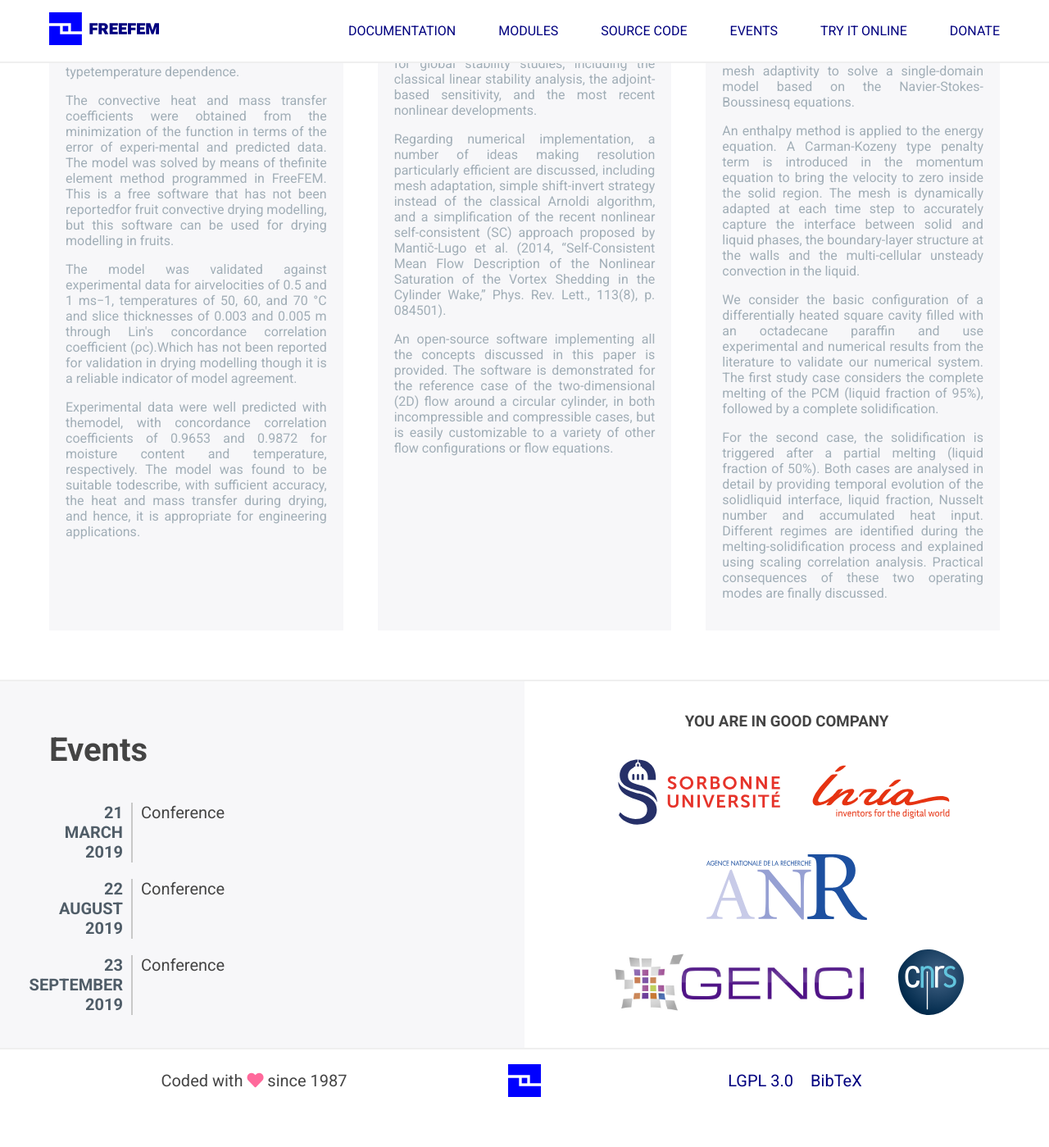
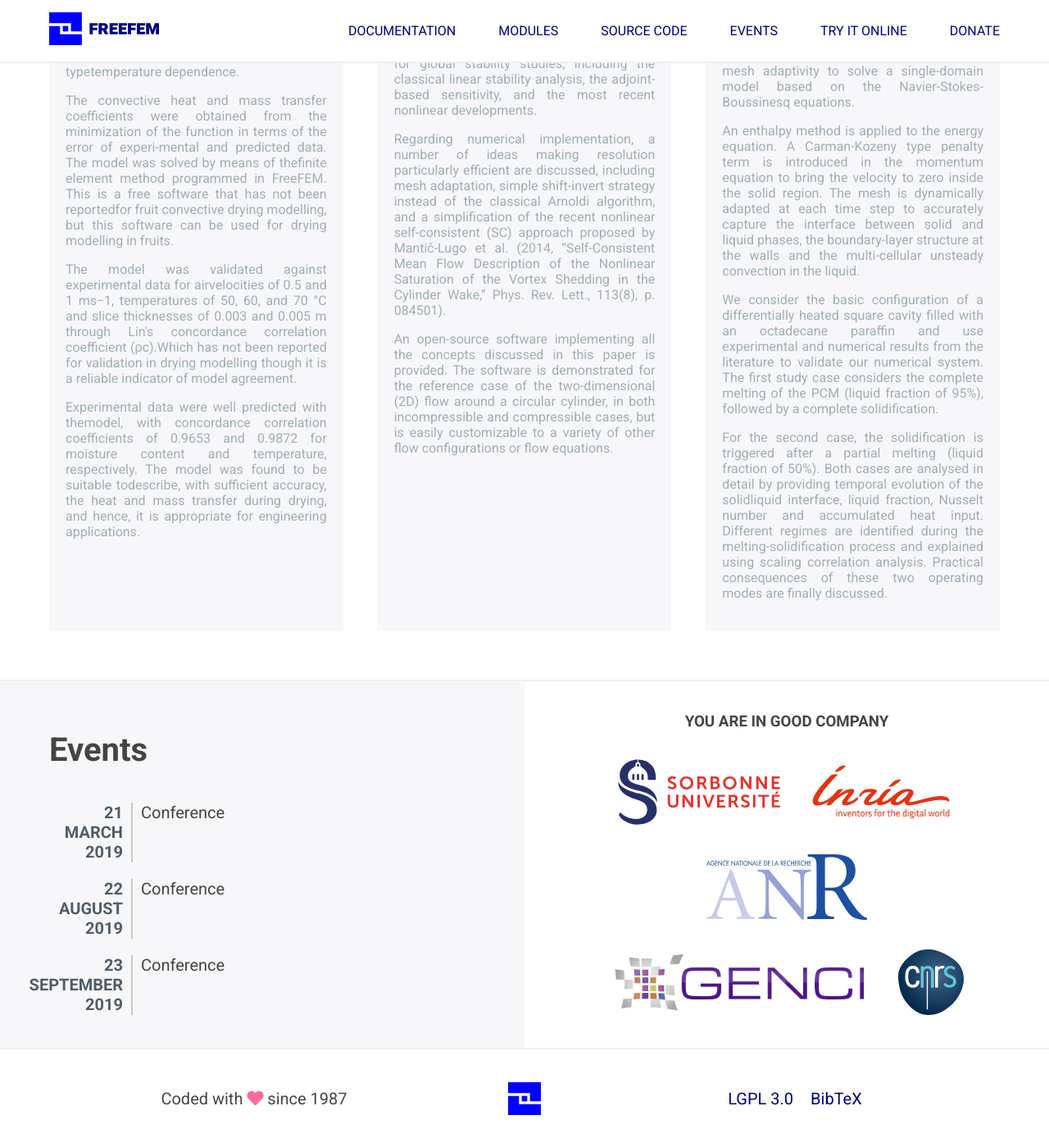
Before and after one commit to FreeFem/FreeFem-website2, a Jekyll site: the page built from index.md, in a window 1280 px wide and 1400 px high, scrolled down 1493 px. Shown: the whole window at 82% size. Built offline with Jekyll 4.4.1, drawn with Linux system fonts in a browser that asks for light colours; comment, search, counter and statistics services are not loaded; before the commit the page ends 2848 px from its top, so only the background shows below that.

Commit message:
footer css

```diff
--- a/css/style.css
+++ b/css/style.css
@@ -314,7 +314,7 @@
 /** FOOTER **/
 footer {
     display: flex;
-    min-height: 4.68rem;
+    min-height: 7.5rem;
     font-size: 1.25rem;
 }
 
@@ -332,6 +332,7 @@
     align-self: center;
     flex: 1 1 0;
     text-align: center;
+    margin: 20px 0;
 }
 
 /** SCROLLBAR DESIGN **/
```
